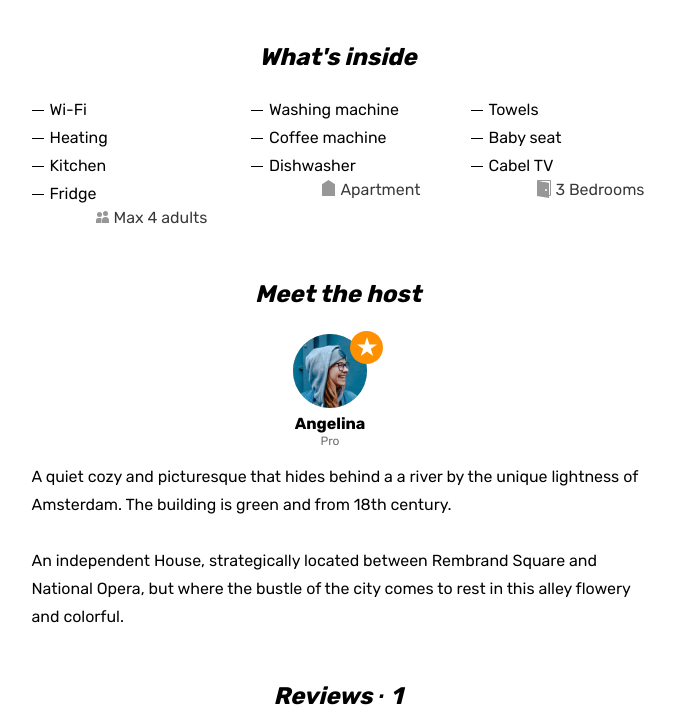
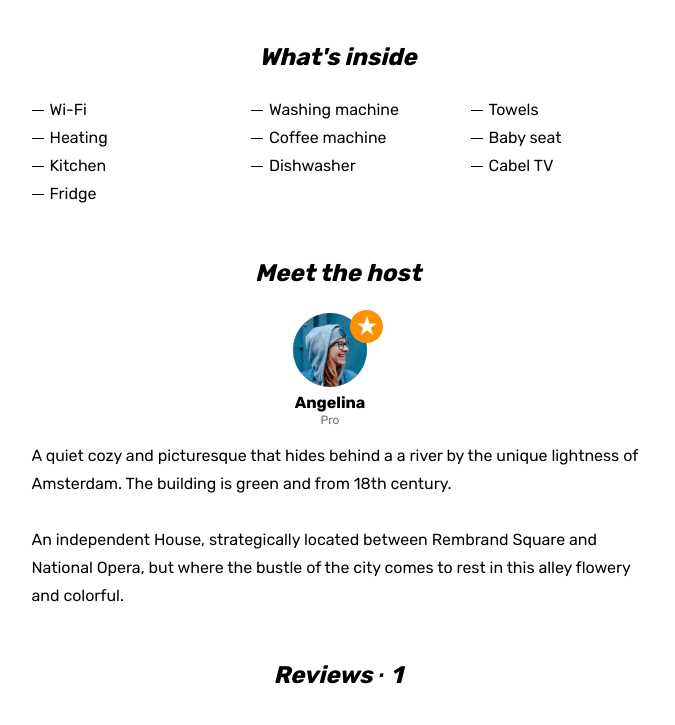
Before and after one commit to ksenya-7/143091-six-cities-10, a React (Create React App) app in the folder project/: page /offer/1 in a window 1280 px wide. Shown: the part 725-1450 px from the top of the page, without its empty margins (302-977 px from the left). Built offline with nearby package versions, Linux system fonts and the light colour scheme.

Commit message:
правит моки

```diff
--- a/project/src/components/card/card.tsx
+++ b/project/src/components/card/card.tsx
@@ -8,11 +8,11 @@ type OfferCardScreenProps = {
 
 function Card(props: OfferCardScreenProps): JSX.Element {
   const {offer, onMouseEnter} = props;
-  const {id, isMark, mark, images, rating, title, isActiveButton, price, entire} = offer;
+  const {id, isPremium, mark, images, rating, title, isFavorite, price, entire} = offer;
 
   return (
     <article className="cities__card place-card" onMouseEnter={onMouseEnter}>
-      {isMark ? <div className="place-card__mark"><span>{mark}</span></div> : null}
+      {isPremium ? <div className="place-card__mark"><span>{mark}</span></div> : null}
       <div className="cities__image-wrapper place-card__image-wrapper">
         <a href={'/'}>
           <img className="place-card__image" src={images[1].src} width="260" height="200" alt={images[1].alt} />
@@ -24,7 +24,7 @@ function Card(props: OfferCardScreenProps): JSX.Element {
             <b className="place-card__price-value">&euro;{price}</b>
             <span className="place-card__price-text">&#47;&nbsp;night</span>
           </div>
-          <button className={isActiveButton ? 'place-card__bookmark-button place-card__bookmark-button--active button' : 'property__bookmark-button button'} type="button">
+          <button className={isFavorite ? 'place-card__bookmark-button place-card__bookmark-button--active button' : 'property__bookmark-button button'} type="button">
             <svg className="place-card__bookmark-icon" width="18" height="19">
               <use xlinkHref="#icon-bookmark"></use>
             </svg>
--- a/project/src/components/favorite-card/favorite-card.tsx
+++ b/project/src/components/favorite-card/favorite-card.tsx
@@ -6,14 +6,14 @@ type OfferFavoriteCardScreenProps = {
 
 function FavoriteCard(props: OfferFavoriteCardScreenProps): JSX.Element {
   const {offer} = props;
-  const {isMark, mark, imageSmall, rating, title, price, entire} = offer;
+  const {isPremium, mark, previewImage, rating, title, price, entire} = offer;
 
   return (
     <article className="favorites__card place-card">
-      {isMark ? <div className="place-card__mark"><span>{mark}</span></div> : null}
+      {isPremium ? <div className="place-card__mark"><span>{mark}</span></div> : null}
       <div className="favorites__image-wrapper place-card__image-wrapper">
         <a href={'/'}>
-          <img className="place-card__image" src={imageSmall.src} width="150" height="110" alt={imageSmall.alt}/>
+          <img className="place-card__image" src={previewImage.src} width="150" height="110" alt={previewImage.alt}/>
         </a>
       </div>
       <div className="favorites__card-info place-card__info">
--- a/project/src/components/list-offers/list-offers.tsx
+++ b/project/src/components/list-offers/list-offers.tsx
@@ -8,7 +8,7 @@ type ListOffersScreenProps = {
 }
 
 function ListOffers({offersCount, offers}: ListOffersScreenProps): JSX.Element {
-  const [, setActiveCard] = useState<string | undefined>(undefined);
+  const [, setActiveCard] = useState<number | undefined>(undefined);
 
   return (
     <section className="cities__places places">
--- a/project/src/mocks/offers.ts
+++ b/project/src/mocks/offers.ts
@@ -2,9 +2,9 @@ import {OfferCard} from '../types/offer';
 
 export const offers: OfferCard[] = [
   {
-    id: '001',
+    id: 1,
     location: 'Amsterdam',
-    imageSmall: {
+    previewImage: {
       src: 'img/room-small.jpg',
       alt: 'Place image',
     },
@@ -33,18 +33,18 @@ export const offers: OfferCard[] = [
       alt: 'Photo studio',
     }],
     mark: 'Premium',
-    isMark: true,
+    isPremium: true,
     title: 'Beautiful & luxurious studio at great location',
-    isActiveButton: false,
+    isFavorite: false,
     rating: {
       width: '80%',
       value: 4.8,
     },
     entire: 'Apartment',
-    bedroomsAmount: '3 Bedrooms',
-    adultsAmount: 'Max 4 adults',
+    bedrooms: 3,
+    maxAdults: 4,
     price: 120,
-    insideList: [
+    goods: [
       'Wi-Fi',
       'Washing machine',
       'Towels',
@@ -57,9 +57,9 @@ export const offers: OfferCard[] = [
       'Fridge',
     ],
     host: {
-      avatar: 'img/avatar-angelina.jpg',
+      avatarUrl: 'img/avatar-angelina.jpg',
       name: 'Angelina',
-      status: 'Pro',
+      id: 1,
       isPro: true,
     },
     descriptions: [
@@ -68,9 +68,9 @@ export const offers: OfferCard[] = [
     ],
   },
   {
-    id: '002',
+    id: 2,
     location: 'Amsterdam',
-    imageSmall: {
+    previewImage: {
       src: 'img/room-small.jpg',
       alt: 'Place image',
     },
@@ -99,18 +99,18 @@ export const offers: OfferCard[] = [
       alt: 'Photo studio',
     }],
     mark: '',
-    isMark: false,
+    isPremium: false,
     title: 'Wood and stone place',
-    isActiveButton: true,
+    isFavorite: true,
     rating: {
       width: '80%',
       value: 4.8,
     },
     entire: 'Private room',
-    bedroomsAmount: '3 Bedrooms',
-    adultsAmount: 'Max 4 adults',
+    bedrooms: 3,
+    maxAdults: 4,
     price: 80,
-    insideList: [
+    goods: [
       'Wi-Fi',
       'Washing machine',
       'Towels',
@@ -123,9 +123,9 @@ export const offers: OfferCard[] = [
       'Fridge',
     ],
     host: {
-      avatar: 'img/avatar-angelina.jpg',
+      avatarUrl: 'img/avatar-angelina.jpg',
       name: 'Angelina',
-      status: 'Pro',
+      id: 1,
       isPro: true,
     },
     descriptions: [
@@ -134,9 +134,9 @@ export const offers: OfferCard[] = [
     ],
   },
   {
-    id: '003',
+    id: 3,
     location: 'Amsterdam',
-    imageSmall: {
+    previewImage: {
       src: 'img/room-small.jpg',
       alt: 'Place image',
     },
@@ -165,18 +165,18 @@ export const offers: OfferCard[] = [
       alt: 'Photo studio',
     }],
     mark: '',
-    isMark: false,
+    isPremium: false,
     title: 'Canal View Prinsengracht',
-    isActiveButton: false,
+    isFavorite: false,
     rating: {
       width: '60%',
       value: 3.2,
     },
     entire: 'Apartment',
-    bedroomsAmount: '3 Bedrooms',
-    adultsAmount: 'Max 4 adults',
+    bedrooms: 3,
+    maxAdults: 4,
     price: 132,
-    insideList: [
+    goods: [
       'Wi-Fi',
       'Washing machine',
       'Towels',
@@ -189,9 +189,9 @@ export const offers: OfferCard[] = [
       'Fridge',
     ],
     host: {
-      avatar: 'img/avatar-angelina.jpg',
+      avatarUrl: 'img/avatar-angelina.jpg',
       name: 'Angelina',
-      status: 'Pro',
+      id: 1,
       isPro: true,
     },
     descriptions: [
@@ -200,9 +200,9 @@ export const offers: OfferCard[] = [
     ],
   },
   {
-    id: '004',
+    id: 4,
     location: 'Amsterdam',
-    imageSmall: {
+    previewImage: {
       src: 'img/apartment-small-03.jpg',
       alt: 'Place image',
     },
@@ -231,18 +231,18 @@ export const offers: OfferCard[] = [
       alt: 'Photo studio',
     }],
     mark: 'Premium',
-    isMark: true,
+    isPremium: true,
     title: 'Nice, cozy, warm big bed apartment',
-    isActiveButton: true,
+    isFavorite: true,
     rating: {
       width: '80%',
       value: 4.8,
     },
     entire: 'Apartment',
-    bedroomsAmount: '3 Bedrooms',
-    adultsAmount: 'Max 4 adults',
+    bedrooms: 3,
+    maxAdults: 4,
     price: 180,
-    insideList: [
+    goods: [
       'Wi-Fi',
       'Washing machine',
       'Towels',
@@ -255,9 +255,9 @@ export const offers: OfferCard[] = [
       'Fridge',
     ],
     host: {
-      avatar: 'img/avatar-angelina.jpg',
+      avatarUrl: 'img/avatar-angelina.jpg',
       name: 'Angelina',
-      status: 'Pro',
+      id: 1,
       isPro: true,
     },
     descriptions: [
@@ -266,9 +266,9 @@ export const offers: OfferCard[] = [
     ],
   },
   {
-    id: '005',
+    id: 5,
     location: 'Cologne',
-    imageSmall: {
+    previewImage: {
       src: 'img/apartment-small-04.jpg',
       alt: 'Place image',
     },
@@ -297,18 +297,18 @@ export const offers: OfferCard[] = [
       alt: 'Photo studio',
     }],
     mark: '',
-    isMark: false,
+    isPremium: false,
     title: 'White castle',
-    isActiveButton: true,
+    isFavorite: true,
     rating: {
       width: '100%',
       value: 4.9,
     },
     entire: 'Apartment',
-    bedroomsAmount: '3 Bedrooms',
-    adultsAmount: 'Max 4 adults',
+    bedrooms: 3,
+    maxAdults: 4,
     price: 180,
-    insideList: [
+    goods: [
       'Wi-Fi',
       'Washing machine',
       'Towels',
@@ -321,9 +321,9 @@ export const offers: OfferCard[] = [
       'Fridge',
     ],
     host: {
-      avatar: 'img/avatar-angelina.jpg',
+      avatarUrl: 'img/avatar-angelina.jpg',
       name: 'Angelina',
-      status: 'Pro',
+      id: 1,
       isPro: true,
     },
     descriptions: [
--- a/project/src/pages/offer/offer.tsx
+++ b/project/src/pages/offer/offer.tsx
@@ -11,7 +11,7 @@ type OfferCardScreenProps = {
 
 function RoomScreen(props: OfferCardScreenProps): JSX.Element {
   const {offer, reviews} = props;
-  const {images, isMark, mark, title, isActiveButton, rating, insideList, price, entire, bedroomsAmount, adultsAmount, host, descriptions} = offer;
+  const {images, isPremium, mark, title, isFavorite, rating, goods, price, entire, bedrooms, maxAdults, host, descriptions} = offer;
 
   return (
     <React.Fragment>
@@ -62,10 +62,10 @@ function RoomScreen(props: OfferCardScreenProps): JSX.Element {
             </div>
             <div className="property__container container">
               <div className="property__wrapper">
-                {isMark ? <div className="property__mark"><span>{mark}</span></div> : null}
+                {isPremium ? <div className="property__mark"><span>{mark}</span></div> : null}
                 <div className="property__name-wrapper">
                   <h1 className="property__name">{title}</h1>
-                  <button className={`property__bookmark-button {${isActiveButton} ? property__bookmark-button--active : null} button`} type="button">
+                  <button className={`property__bookmark-button {${isFavorite} ? property__bookmark-button--active : null} button`} type="button">
                     <svg className="property__bookmark-icon" width="31" height="33">
                       <use xlinkHref="#icon-bookmark"></use>
                     </svg>
@@ -84,10 +84,10 @@ function RoomScreen(props: OfferCardScreenProps): JSX.Element {
                     {entire}
                   </li>
                   <li className="property__feature property__feature--bedrooms">
-                    {bedroomsAmount}
+                    {bedrooms} Bedrooms
                   </li>
                   <li className="property__feature property__feature--adults">
-                    {adultsAmount}
+                    Max {maxAdults} adults
                   </li>
                 </ul>
                 <div className="property__price">
@@ -97,36 +97,27 @@ function RoomScreen(props: OfferCardScreenProps): JSX.Element {
                 <div className="property__inside">
                   <h2 className="property__inside-title">What&apos;s inside</h2>
                   <ul className="property__inside-list">
-                    {insideList.map((insideItem, id) => {
-                      const keyValue = `${id}-${insideItem}`;
+                    {goods.map((item, id) => {
+                      const keyValue = `${id}-${item}`;
                       return (
                         <li key={keyValue} className="property__inside-item">
-                          {insideItem}
+                          {item}
                         </li>
                       );
                     })}
-                    <li className="property__feature property__feature--entire">
-                      {entire}
-                    </li>
-                    <li className="property__feature property__feature--bedrooms">
-                      {bedroomsAmount}
-                    </li>
-                    <li className="property__feature property__feature--adults">
-                      {adultsAmount}
-                    </li>
                   </ul>
                 </div>
                 <div className="property__host">
                   <h2 className="property__host-title">Meet the host</h2>
                   <div className="property__host-user user">
-                    <div className={`property__avatar-wrapper {${host.isPro} ? property__avatar-wrapper--pro : null} user__avatar-wrapper`}>
-                      <img className="property__avatar user__avatar" src={host.avatar} width="74" height="74" alt="Host avatar"/>
+                    <div className={host.isPro ? 'property__avatar-wrapper property__avatar-wrapper--pro user__avatar-wrapper' : 'property__avatar-wrapper user__avatar-wrapper'}>
+                      <img className="property__avatar user__avatar" src={host.avatarUrl} width="74" height="74" alt="Host avatar"/>
                     </div>
                     <span className="property__user-name">
                       {host.name}
                     </span>
                     <span className="property__user-status">
-                      {host.status}
+                      {host.isPro ? 'Pro' : null}
                     </span>
                   </div>
                   <div className="property__description">
```
Also changed, not shown: project/src/pages/favorites/favorites.tsx (+4 -4 lines), project/src/types/offer.ts (+9 -9 lines).
